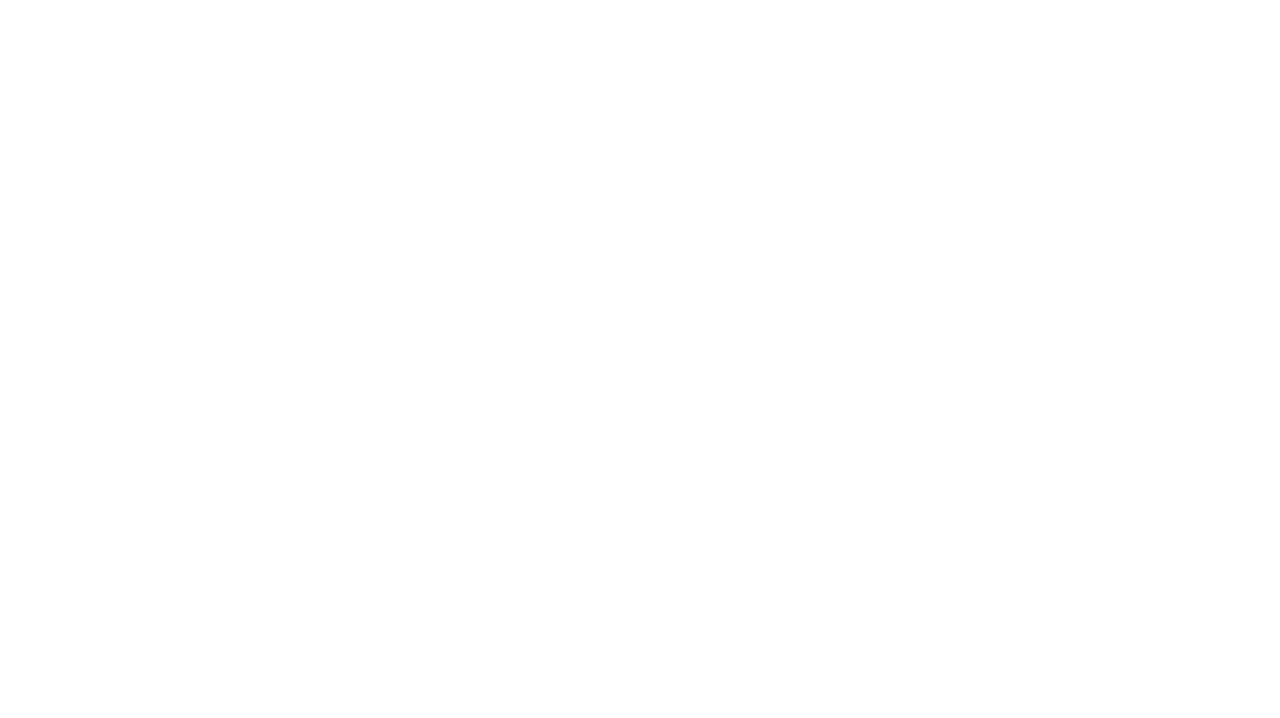
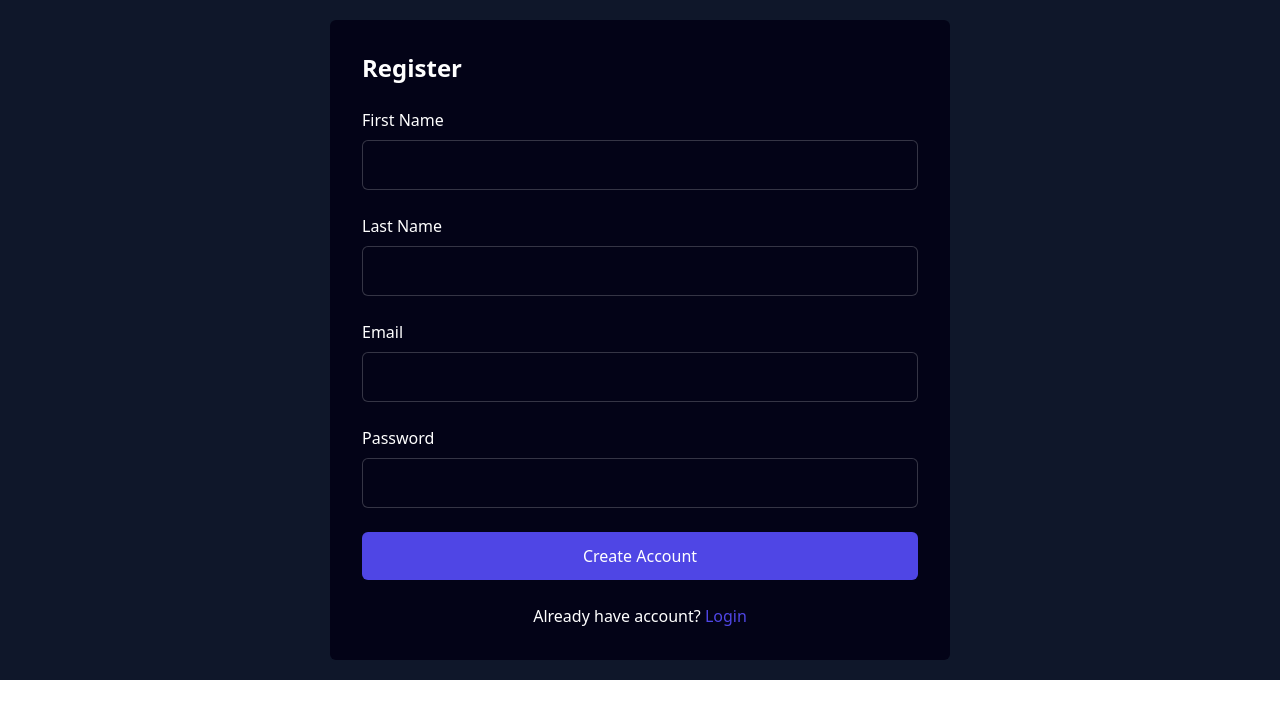
Before and after one commit to Antor-Sarker/cs-world_frontend, a React (Vite) app: page /register in a window 1280 px wide. Before the commit this address had no page. Shown: the top 718 px of the page. Built offline with nearby package versions, Linux system fonts and the light colour scheme.

Commit message:
login & register feature

```diff
--- a/src/App.jsx
+++ b/src/App.jsx
@@ -1,14 +1,22 @@
 import Home from "./components/home/home"
 import { Route, Routes } from "react-router-dom";
 import Player from "./components/player/player";
+import Login from "./components/Auth/login";
+import Register from "./components/Auth/register";
+import { AuthContext } from "./context";
+import {useState} from "react"
 function App() {
+  const [authData, setAuthData] = useState(null);
   return (
     <>
+    <AuthContext.Provider value={{authData,setAuthData}}>
     <Routes>
       <Route element={<Home/>} path="/" />
       <Route element={<Player/>} path="/video/:id"/>
+      <Route element={<Login/>} path="/login"/>
+      <Route element={<Register/>} path="/register"/>
     </Routes>
-    {/* <Home/> */}
+    </AuthContext.Provider>
     </>
   )
 }
--- /dev/null
+++ b/src/components/Auth/login.jsx
@@ -0,0 +1,82 @@
+import {useNavigate } from "react-router-dom";
+import {useState, useContext} from "react"
+import { AuthContext } from "../../context";
+
+export default function Login() {
+    const [userInfo,setUserInfo] = useState({email:'', password:''})
+    const navigate=useNavigate()
+    const {setAuthData} = useContext(AuthContext)
+
+    function handelSubmit(event){
+      event.preventDefault()
+      fetch('http://localhost:3500/login',{
+        method: "POST",
+        body:JSON.stringify(userInfo),
+        headers: {
+          'Content-type': 'application/json; charset=UTF-8',
+        }
+      })
+      .then(res=>res.json())
+      .then(result=>{
+        setUserInfo({email:'',password:''})
+        if(result.status===false){
+          alert('login failed')
+        }
+        else {
+          setAuthData(result)
+          navigate('/')
+        }
+      })
+    }
+
+    function handelOnChangeInput(event){
+      setUserInfo({...userInfo, [event.target.name]:event.target.value})
+    }
+
+  return (
+    <div className="bg-slate-900 h-screen pt-20">
+        <div className="text-white w-full md:w-1/2 mx-auto bg-[#030317] p-8 rounded-md shadow-2xl shadow-slate-950">
+          <h2 className="text-2xl font-bold mb-6">Login</h2>
+          <form onSubmit={handelSubmit}>
+            <div className="mb-6">
+              <label htmlFor="email" className="block mb-2">
+                Email
+              </label>
+              <input
+                type="email"
+                id="email"
+                name="email"
+                value={userInfo.email}
+                className="w-full p-3 bg-[#030317] border border-white/20 rounded-md focus:outline-none focus:border-indigo-500"
+                required
+                onChange={handelOnChangeInput}
+              />
+            </div>
+            <div className="mb-6">
+              <label htmlFor="password" className="block mb-2">
+                Password
+              </label>
+              <input
+                type="password"
+                id="password"
+                name="password"
+                value={userInfo.password}
+                className="w-full p-3 bg-[#030317] border border-white/20 rounded-md focus:outline-none focus:border-indigo-500"
+                required
+                onChange={handelOnChangeInput}
+              />
+            </div>
+            <div className="mb-6">
+              <button
+                type="submit"
+                className="w-full bg-indigo-600 text-white p-3 rounded-md hover:bg-indigo-700 transition-all duration-200"
+              >
+                Login
+              </button>
+            </div>
+            <p className="text-center">Don{`'`}t have an account? <span className="hover:underline text-indigo-500 cursor-pointer" onClick={()=>navigate("/register")}>{" Register"}</span> </p>
+          </form>
+        </div>
+    </div>
+  );
+}
--- /dev/null
+++ b/src/components/Auth/register.jsx
@@ -0,0 +1,111 @@
+import { Link } from "react-router-dom";
+import {useState} from "react"
+import { useNavigate } from "react-router-dom";
+export default function Register() {
+  const [formData,setFormData]=useState({firstName:'', lastName:'', email:'', password:''})
+  const navigate = useNavigate()
+  function handelSubmit(event){
+    event.preventDefault()
+
+    fetch('http://localhost:3500/register',{
+      method: "POST",
+      body: JSON.stringify(formData),
+      headers: {
+        'Content-type': 'application/json; charset=UTF-8',
+      }
+    })
+    .then(res=>res.json())
+    .then(info=>{
+      console.log(info)
+      if(info.acknowledged===true){
+
+        setFormData({firstName:'', lastName:'', email:'', password:''})
+        navigate('/login')
+      }
+    })
+
+  }
+  function handelOnChangeInput(event){
+    setFormData({...formData, [event.target.name]: event.target.value})
+  }
+
+  return (
+    <div className="bg-slate-900 p-5">
+      <div className="w-full md:w-1/2 mx-auto bg-[#030317] text-white p-8 rounded-md">
+        <h2 className="text-2xl font-bold mb-6">Register</h2>
+        <form onSubmit={handelSubmit}>
+          <div className="mb-6">
+            <label htmlFor="firstName" className="block mb-2">
+              First Name
+            </label>
+            <input
+              type="text"
+              id="firstName"
+              name="firstName"
+              value={formData.firstName}
+              className="w-full p-3 bg-[#030317] border border-white/20 rounded-md focus:outline-none focus:border-indigo-500"
+              required
+              onChange={handelOnChangeInput}
+            />
+          </div>
+          <div className="mb-6">
+            <label htmlFor="lastName" className="block mb-2">
+              Last Name
+            </label>
+            <input
+              type="text"
+              id="lastName"
+              name="lastName"
+              value={formData.lastName}
+              className="w-full p-3 bg-[#030317] border border-white/20 rounded-md focus:outline-none focus:border-indigo-500"
+              required
+              onChange={handelOnChangeInput}
+            />
+          </div>
+          <div className="mb-6">
+            <label htmlFor="email" className="block mb-2">
+              Email
+            </label>
+            <input
+              type="email"
+              id="email"
+              name="email"
+              value={formData.email}
+              className="w-full p-3 bg-[#030317] border border-white/20 rounded-md focus:outline-none focus:border-indigo-500"
+              required
+              onChange={handelOnChangeInput}
+            />
+          </div>
+          <div className="mb-6">
+            <label htmlFor="password" className="block mb-2">
+              Password
+            </label>
+            <input
+              type="password"
+              id="password"
+              name="password"
+              value={formData.password}
+              className="w-full p-3 bg-[#030317] border border-white/20 rounded-md focus:outline-none focus:border-indigo-500"
+              required
+              onChange={handelOnChangeInput}
+            />
+          </div>
+          <div className="mb-6">
+            <button
+              type="submit"
+              className="w-full bg-indigo-600 text-white p-3 rounded-md hover:bg-indigo-700 transition-all duration-200"
+            >
+              Create Account
+            </button>
+          </div>
+          <p className="text-center">
+            Already have account?{" "}
+            <Link to="/login" className="text-indigo-600 hover:underline">
+              Login
+            </Link>
+          </p>
+        </form>
+      </div>
+    </div>
+  );
+}
--- a/src/components/home/home.jsx
+++ b/src/components/home/home.jsx
@@ -9,6 +9,7 @@ export default function Home() {
     sort: false,
     tags: false,
   });
+  // const [authData, setAuthData] = useState(null);
   const [videosData, setVideosData] = useState(null);
 
   useEffect(() => {
--- a/src/components/navbar/navbar.jsx
+++ b/src/components/navbar/navbar.jsx
@@ -1,10 +1,17 @@
 /* eslint-disable react/prop-types */
-import { MagnifyingGlassIcon } from "@heroicons/react/24/outline";
-import { useRef, useState } from "react";
+import {
+  MagnifyingGlassIcon,
+  UserCircleIcon
+} from "@heroicons/react/24/outline";
+import { useContext, useRef, useState } from "react";
+import { useNavigate } from "react-router-dom";
+import { AuthContext } from "../../context";
 import setHistory from "../../utils/searchHistory";
 import Search from "../search/search";
+
 export default function Navbar({ isOpenSearchModal, setIsOpenSearchModal }) {
   const [searchResult, setSearchResult] = useState(null);
+  const [isOpenLogOutModal, setIsOpenLogOutModal]=useState(false)
   const inputRef = useRef(null);
 
   function handelSearch(query) {
@@ -23,6 +30,14 @@ export default function Navbar({ isOpenSearchModal, setIsOpenSearchModal }) {
     setIsOpenSearchModal((prev) => !prev);
     setSearchResult(null);
   }
+
+  function handelLogOut(){
+    setAuthData(null)
+    setIsOpenLogOutModal(false)
+  }
+
+  const navigate = useNavigate();
+  const { authData, setAuthData } = useContext(AuthContext);
 
   return (
     <>
@@ -47,18 +62,35 @@ export default function Navbar({ isOpenSearchModal, setIsOpenSearchModal }) {
             </div>
           </li>
 
-          <li className="flex justify-end text-white h-10 font-semibold">
-            <div className="flex">
-              <div className=" border border-slate-600 pt-1 mx-3 px-2 rounded hover:bg-green-500 cursor-pointer hidden sm:hidden md:block lg:block xl:block 2xl:block">
-                Sign up
+          <li className="flex justify-end text-white h-10 font-medium">
+            {authData ? (
+              <div onClick={()=>setIsOpenLogOutModal(!isOpenLogOutModal)}>
+                  <UserCircleIcon className="w-10 h-10 cursor-pointer" />
               </div>
-              <div className="border border-slate-600 pt-1 px-2 rounded bg-blue-500 hover:bg-[#091524] cursor-pointer">
-                Log in
+            ) : (
+              <div className="flex">
+                <div
+                  className=" border border-slate-600 pt-1 mx-3 px-2 rounded hover:bg-green-500 cursor-pointer hidden sm:hidden md:block lg:block xl:block 2xl:block"
+                  onClick={() => navigate("/register")}
+                >
+                  Sign up
+                </div>
+                <div
+                  className="border border-slate-600 pt-1 px-2 rounded bg-blue-500 hover:bg-[#091524] cursor-pointer"
+                  onClick={() => navigate("/login")}
+                >
+                  Log in
+                </div>
               </div>
-            </div>
+            )}
           </li>
         </ul>
       </nav>
+      <div className={`${!isOpenLogOutModal && "hidden"} fixed right-0 top-16 z-20 rounded bg-slate-700 text-white text-lg font-medium p-1 shadow-lg shadow-black mr-2`}>
+                  <div>{authData?.firstName + " " + authData?.lastName}</div>
+                  <div className="text-sm text-slate-300">{authData?.email}</div>
+                  <div className="bg-red-500 mt-5 text-center cursor-pointer" onClick={handelLogOut}>Log out</div>
+      </div>
       {/* when focus on search input*/}
       {isOpenSearchModal && (
         <Search
--- a/src/components/videos/videos.jsx
+++ b/src/components/videos/videos.jsx
@@ -18,7 +18,7 @@ function Video({ data, isOpenFilterModal }) {
 
   return (
     <div
-      className="text-sm text-[#b9d0ec] p-4 hover:bg-[#111f31] transition delay-1000 ease-in-out hover:p-0 hover:rounded-lg"
+      className="text-sm text-[#b9d0ec] p-4 hover:bg-[#111f31] hover:p-0 hover:rounded-lg"
       onClick={handelNavigate}
     >
       <div>
@@ -45,7 +45,7 @@ function Video({ data, isOpenFilterModal }) {
           </div>
 
           <div className="flex pl-2 text-lg">
-            <HeartIcon className="h-6 w-6 text-pink-400" />
+            <HeartIcon className="h-6 w-6 text-indigo-400" />
             {data.favouriteCount}
           </div>
         </div>
--- /dev/null
+++ b/src/context/index.jsx
@@ -0,0 +1,3 @@
+import { createContext } from 'react';
+
+export const AuthContext = createContext(null)
```
Also changed, not shown: src/components/player/player.jsx (+72 -44 lines).
